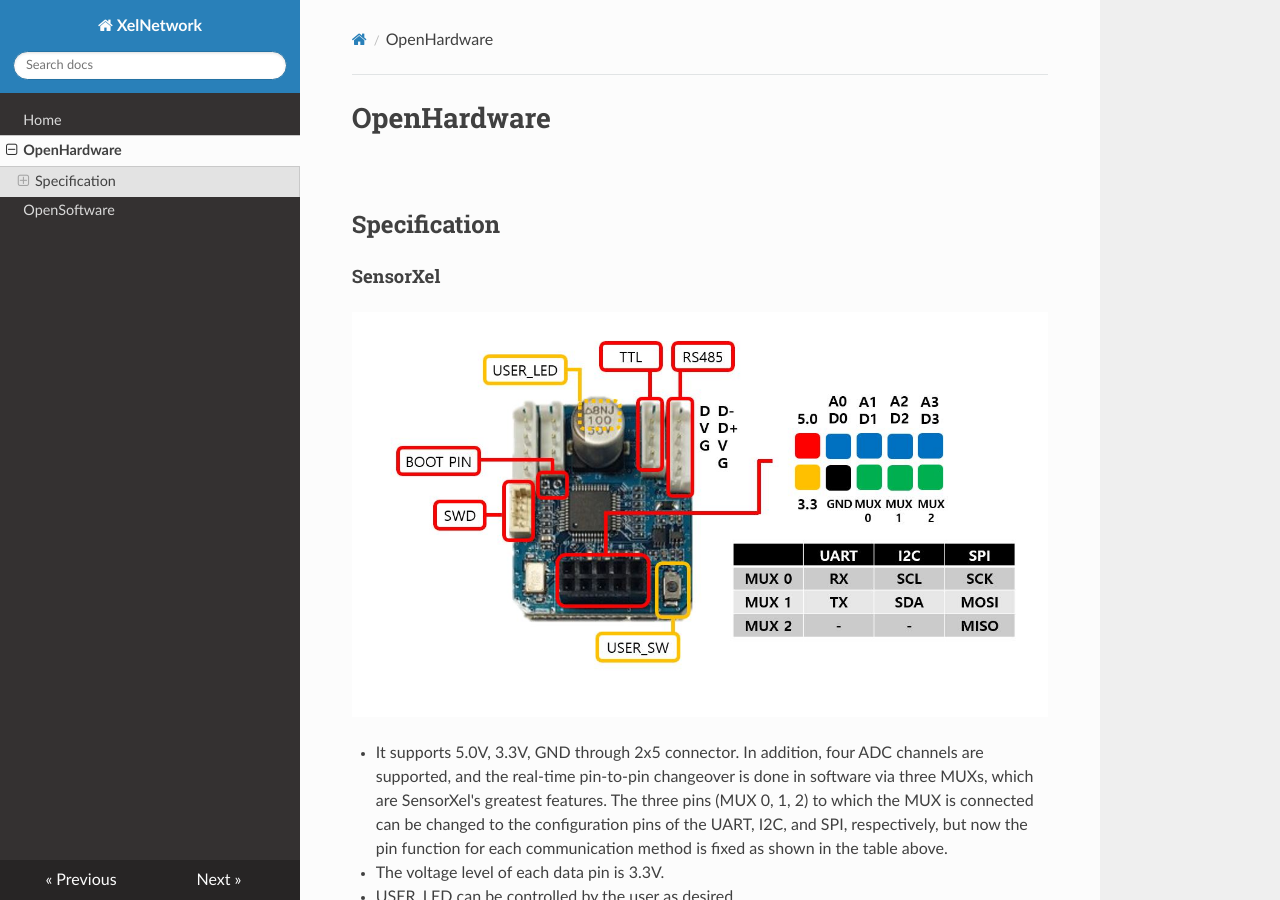
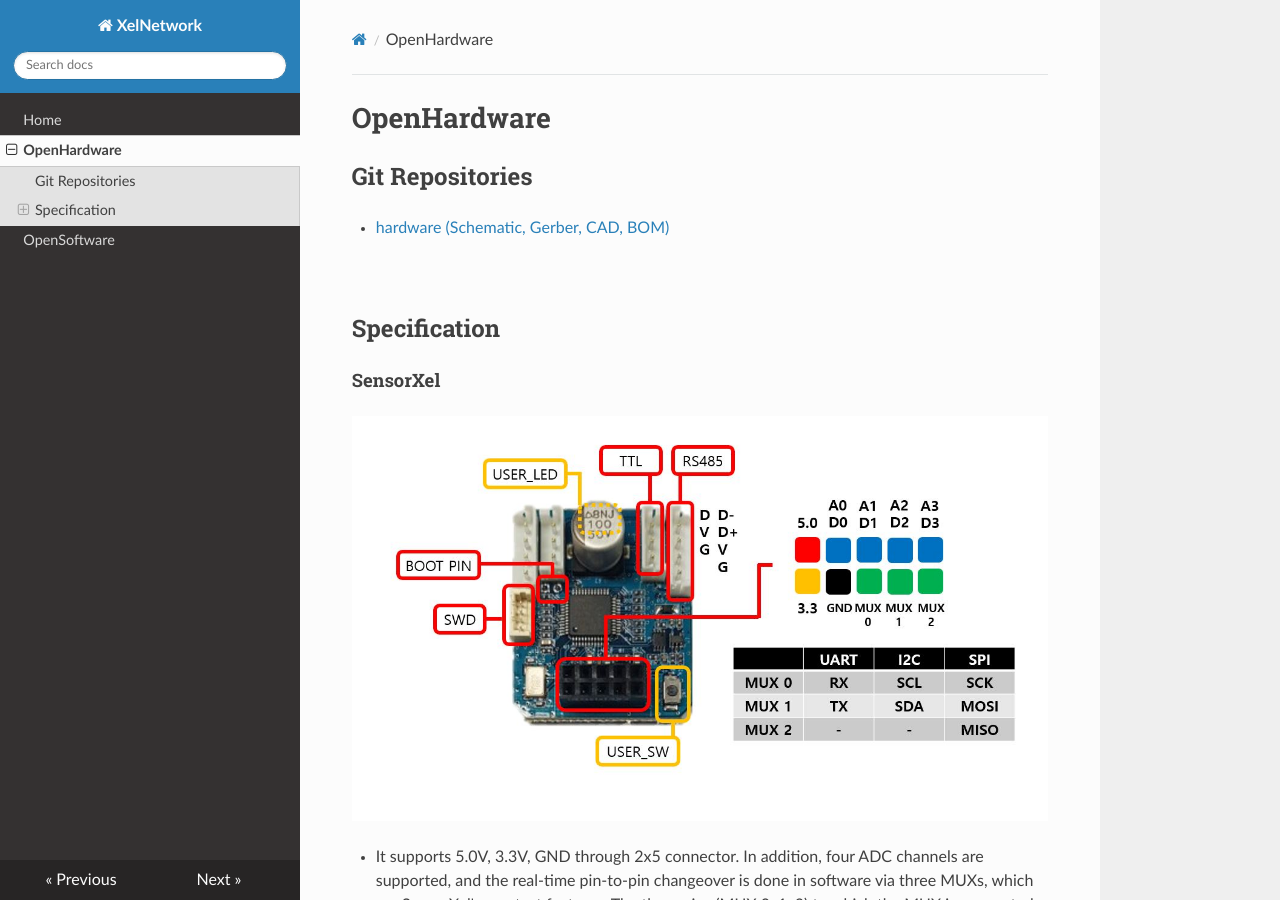
Before and after one commit to ROBOTIS-GIT/XelNetwork_Documents, an MkDocs documentation site: the page built from docs/hardware.md, in a window 1280 px wide and 900 px high. Built offline with MkDocs 1.6.1, drawn with Linux system fonts in a browser that asks for light colours; nearby versions of some CDN libraries; old or Windows-style settings are respelled for this version of MkDocs.

Commit message:
Added git repo for hardware.

```diff
--- a/docs/hardware.md
+++ b/docs/hardware.md
@@ -1,4 +1,8 @@
 # OpenHardware
+
+## Git Repositories
+- [hardware (Schematic, Gerber, CAD, BOM)](https://github.com/ROBOTIS-GIT/XelNetwork_Hardware)
+
 
 <br>
 
```
